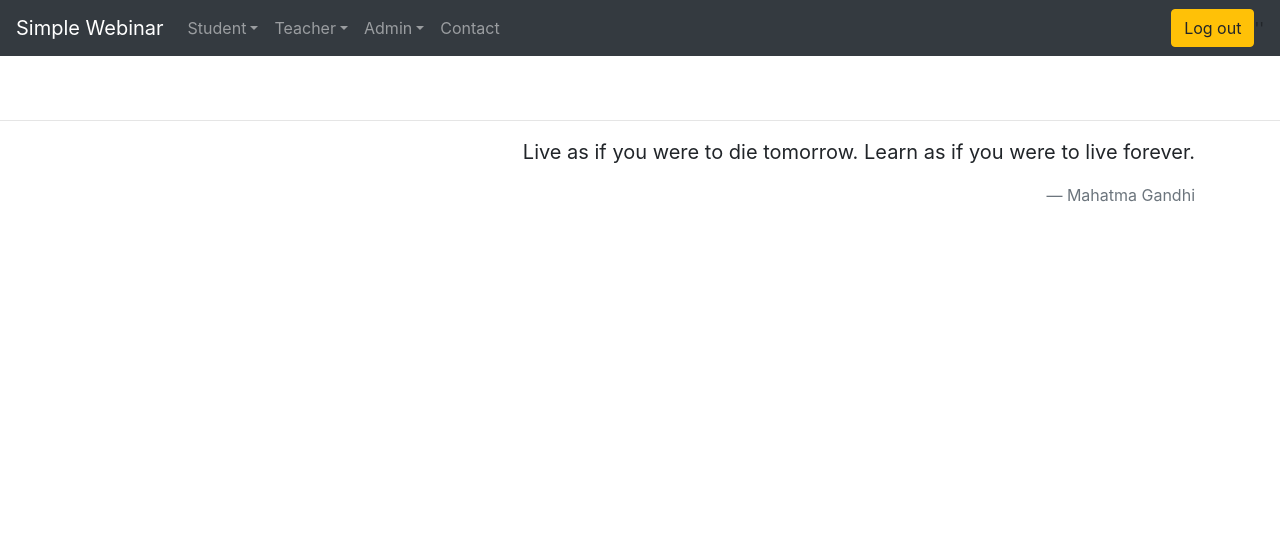
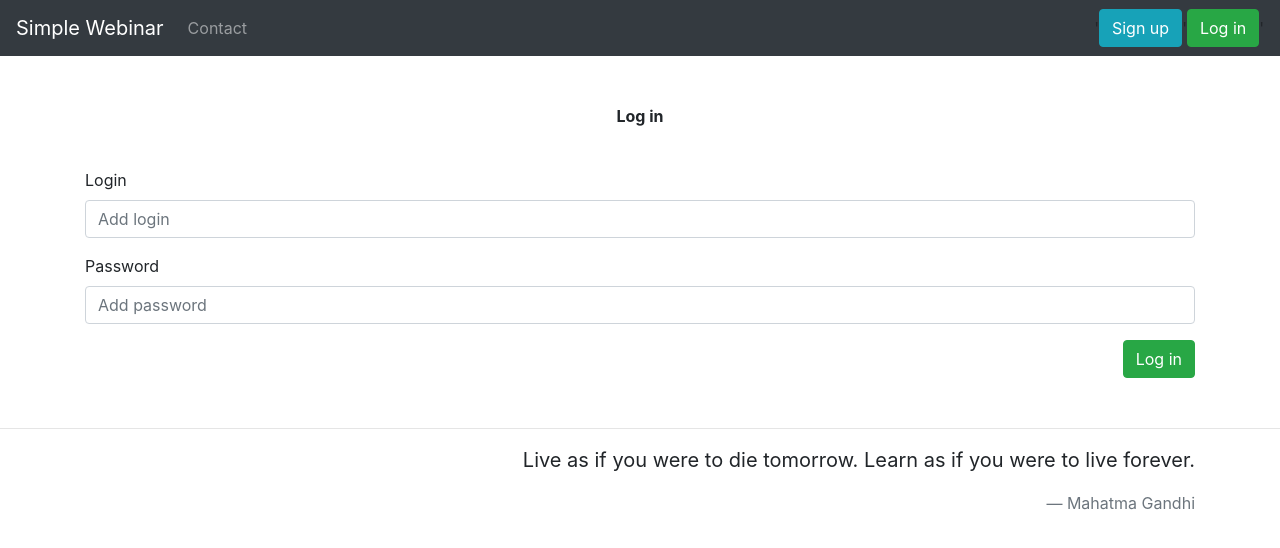
Before and after one commit to s17655/simplewebinar_FE, a React (Create React App) app: page /login in a window 1280 px wide. Shown: the top 548 px of the page. Built offline with nearby package versions, Linux system fonts and the light colour scheme.

Commit message:
completed logging (inc. log out) and navbar navigation

```diff
--- a/src/App.js
+++ b/src/App.js
@@ -1,20 +1,22 @@
 import MyNavbar from "./MyNavbar";
 import MyQuote from "./MyQuote";
 import MyModal from "./components/MyModal.js";
-import Main from "./Main"
+import MyController from "./MyController"
 import React, { Component } from "react";
 
 class App extends Component {
   constructor(props) {
     super(props);
     this.state = {
-      isLoggedIn: true,
+      isLoggedIn: false,
       login: null,
-      isTeacher: true,
-      isAdmin: true,
+      isTeacher: false,
+      isAdmin: false,
+      isModalOpen: false
     };
     this.logOut = this.logOut.bind(this);
     this.logIn = this.logIn.bind(this);
+    this.content=[];
   }
 
   logOut() {
@@ -24,15 +26,18 @@ class App extends Component {
       isTeacher: false,
       isAdmin: false,
     }));
-    this.modal = <MyModal key={Date.now()} isSuccess={true} body= "You were successfully logged out" redirectToHome={true}/>;
+    var newModal = <MyModal
+      key={Date.now()} isSuccess={true} body= "You were successfully logged out" redirectToHome={true}
+    />;
+    this.content.push(newModal);
   }
 
-  logIn() {
+  logIn(pLogin, pIsTeacher, pIsAdmin) {
     this.setState((state) => ({
       isLoggedIn: true,
-      //login: null,
-      //isTeacher: false,
-      //isAdmin: false,
+      login: pLogin,
+      isTeacher: pIsTeacher,
+      isAdmin: pIsAdmin
     }));
   }
 
@@ -50,11 +55,18 @@ class App extends Component {
           isTeacher={isTeacher}
           isAdmin={isAdmin}
           onLogOut={this.logOut}
+        />
+        <MyController
+          isLoggedIn={isLoggedIn}
+          login={login}
+          isTeacher={isTeacher}
+          isAdmin={isAdmin}
           onLogIn={this.logIn}
         />
-        <Main />
         <MyQuote />
-        {this.modal}
+        <div>
+          {this.content.length ? this.content : null}
+        </div>
       </div>
     );
   }
--- a/src/Main.js
+++ /dev/null
@@ -1,15 +0,0 @@
-import React from 'react';
-import { Switch, Route } from 'react-router-dom';
-import PageHome from './pages/Home'
-
-
-const Main = () => {
-  return (
-    <Switch> {/* The Switch decides which component to show based on the current URL.*/}
-      <Route exact path='/' component={PageHome}></Route>}
-{/*      <Route exact path='/signup' component={Signup}></Route>} */}
-    </Switch>
-  );
-}
-
-export default Main;
--- /dev/null
+++ b/src/MyController.js
@@ -0,0 +1,36 @@
+import React from "react";
+import { Switch, Route } from "react-router-dom";
+import PageHome from "./pages/Home";
+import PageLogin from "./pages/Login";
+
+class MyController extends React.Component {
+  constructor(props) {
+    super(props);
+    this.logIn = this.logIn.bind(this);
+  }
+
+  logIn(pLogin, pIsTeacher, pIsAdmin) {
+    this.props.onLogIn(pLogin, pIsTeacher, pIsAdmin);
+  }
+
+
+
+  render() {
+    return (
+      <Switch>
+        {" "}
+        {/* The Switch decides which component to show based on the current URL.*/}
+        <Route exact path="/" ><PageHome/></Route>}
+        <Route exact path="/login"><PageLogin
+          isLoggedIn={this.props.isLoggedIn}
+          login={this.props.isLoggedIn}
+          isTeacher={this.props.isLoggedIn}
+          isAdmin={this.props.isLoggedIn}
+          onLogIn={this.logIn}
+        /></Route>}
+      </Switch>
+    );
+  }
+}
+
+export default MyController;
--- a/src/MyNavbar.js
+++ b/src/MyNavbar.js
@@ -11,7 +11,7 @@ import {
   DropdownToggle,
   DropdownMenu,
   DropdownItem,
-  Button,
+  Button
 } from "reactstrap";
 import { Link } from "react-router-dom";
 
@@ -20,15 +20,10 @@ class MyNavbar extends React.Component {
   constructor(props) {
     super(props);
     this.logOut = this.logOut.bind(this);
-    this.logIn = this.logIn.bind(this);
   }
 
   logOut() {
     this.props.onLogOut();
-  }
-
-  logIn() {
-    this.props.onLogIn();
   }
 
   render() {
@@ -98,13 +93,17 @@ class MyNavbar extends React.Component {
               </NavItem>
             </Nav>
             {isLoggedIn && (
-              <Button color="warning" onClick={this.logOut}>
+              <Button color="secondary"  disabled={true}> Logged as: {login} </Button>
+            )}
+            {"'"}
+            {isLoggedIn && (
+              <Button color="warning"  onClick={this.logOut}>
                 Log out
               </Button>
             )}
             {!isLoggedIn && (
               <Link to="/signup">
-              <Button color="info">Sign up</Button>
+                <Button color="info">Sign up</Button>
               </Link>)}
             {"'"}
             {!isLoggedIn && (
--- a/src/MyQuote.js
+++ b/src/MyQuote.js
@@ -6,6 +6,7 @@ import {
 function MyQuote(props){
     return(
       <div>
+      <br/>
       <br/>
       <br/>
       <hr/>
--- /dev/null
+++ b/src/components/FormHeader.js
@@ -0,0 +1,19 @@
+import React from "react";
+import { Container } from "reactstrap";
+
+function FormHeader(props) {
+  return (
+    <div>
+      <br />
+      <br />
+      <Container>
+        <p className="text-center">
+          <b> {props.text} </b>
+        </p>
+      </Container>
+      <br />
+    </div>
+  );
+}
+
+export default FormHeader;
--- a/src/components/MyModal.js
+++ b/src/components/MyModal.js
@@ -3,11 +3,12 @@ import { Modal, ModalHeader, ModalBody, Button, ModalFooter } from "reactstrap";
 import { Link } from "react-router-dom";
 
 // przy wywołaniu MyModal należy zawsze dodać key={Date.now()}, aby wymusić stworzenie nowej instancji modala
+// props: isSuccess, body, redirectToHome
 class MyModal extends React.Component {
   constructor(props) {
     super(props);
     this.state = {
-      isOpen: true,
+      isOpen: true
     };
     this.onOk = this.onOk.bind(this);
   }
--- /dev/null
+++ b/src/functions/APIfunctions.js
@@ -0,0 +1,46 @@
+import mergeTwoJSONStrings from './otherFunctions.js'
+
+
+//wysylka formularzy (DataForm object, JSON, url)
+export async function submitPost(formData, data2,  url){
+  var options = JSON.stringify(Object.fromEntries(formData));
+
+  if(data2!=null)
+     options = mergeTwoJSONStrings(options,JSON.stringify(data2));
+
+  let response = await fetch(url, {
+    method:'POST',
+    headers: {
+      'Accept': 'application/json',
+      'Content-type':'application/json'
+    },
+    body:
+      options,
+  });
+  return response;
+}
+
+
+
+export async function showError(response){
+  var textError;
+  await response.json()
+  .then
+  (res=>
+    {if(res.hasOwnProperty("ErrorMessage")){
+      textError=res.ErrorMessage;
+    }else{
+      textError = showErrorDataAnnotationsGenerated(res);
+      }
+    }
+  );
+  return textError;
+}
+
+function showErrorDataAnnotationsGenerated(response){
+  var responseText="";
+  for (const property in response.errors) {
+    responseText = responseText + `${response.errors[property]}` +"\n";
+  }
+  return responseText;
+}
--- /dev/null
+++ b/src/functions/otherFunctions.js
@@ -0,0 +1,10 @@
+//łączenie dwóch stringów JSON w jeden
+function mergeTwoJSONStrings (string1, string2){
+  const obj1 = JSON.parse(string1);
+  const obj2 = JSON.parse(string2)
+  const both ={
+   ...obj1,
+   ...obj2
+  }
+ return JSON.stringify(both);
+}
--- a/src/index.js
+++ b/src/index.js
@@ -7,11 +7,11 @@ import {BrowserRouter} from 'react-router-dom'
 import 'bootstrap/dist/css/bootstrap.css';
 
 ReactDOM.render(
-  <React.StrictMode>
+//  <React.StrictMode>
     <BrowserRouter>
       <App />
-    </BrowserRouter>
-  </React.StrictMode>,
+    </BrowserRouter>,
+//  </React.StrictMode>,
   document.getElementById('root')
 );
 
--- /dev/null
+++ b/src/pages/Login.js
@@ -0,0 +1,101 @@
+import React from "react";
+import { Button, Form, FormGroup, Label, Input, Container } from "reactstrap";
+import { submitPost, showError } from "../functions/APIfunctions.js";
+import MyModal from "../components/MyModal.js";
+import FormHeader from "../components/FormHeader.js";
+
+class PageLogin extends React.Component {
+  constructor(props) {
+    super(props);
+    this.state = {
+      isModalOpen: true
+    };
+    this.sendForm = this.sendForm.bind(this);
+    this.inputLogin = React.createRef();
+    this.contentx=[];
+    this.logIn = this.logIn.bind(this);
+  }
+
+  logIn(pLogin, pIsTeacher, pIsAdmin) {
+    this.props.onLogIn(pLogin, pIsTeacher, pIsAdmin);
+  }
+
+  async sendForm() {
+    var success,
+      textBody,
+      redirect = false;
+    const myForm = document.getElementById("loginForm");
+    const formData = new FormData(myForm);
+
+    let response = await submitPost(
+      formData,
+      null,
+      "http://localhost:58870/api/simplewebinar/login/" +
+        this.inputLogin.current.value
+    );
+
+    if (response.ok) {
+      success = true;
+      textBody = await response.text();
+      redirect = true;
+      var respJSON = JSON.parse(textBody);
+      this.logIn(respJSON.login,respJSON.isTeacher,respJSON.isAdmin);
+      textBody="You were successfully logged in!"
+    } else {
+      success = false;
+      textBody = await showError(response);
+      redirect = false;
+    }
+
+    var newModal = <MyModal
+      key={Date.now()} isSuccess={success} body= {textBody} redirectToHome={redirect}
+    />;
+    this.contentx.push(newModal);
+    this.setState((state) => ({
+      isModalOpen: true
+    }));
+  }
+
+  render() {
+    return (
+      <div>
+        <FormHeader text="Log in"/>
+        <Container>
+          <Form id="loginForm">
+            <FormGroup>
+              <Label for="Login">Login</Label>
+              <Input
+                innerRef={this.inputLogin}
+                type="text"
+                name="Login"
+                id="Login"
+                placeholder="Add login"
+              />
+            </FormGroup>
+            <FormGroup>
+              <Label for="Password">Password</Label>
+              <Input
+                type="password"
+                name="Password"
+                id="Password"
+                placeholder="Add password"
+              />
+            </FormGroup>
+            <Button
+              color="success"
+              style={{ float: "right" }}
+              onClick={this.sendForm}
+            >
+              Log in
+            </Button>
+          </Form>
+        </Container>
+        <div>
+          {this.state.isModalOpen ? this.contentx : null}
+        </div>
+      </div>
+    );
+  }
+}
+
+export default PageLogin;
```
Also changed, not shown: 1 other file (tests, documents, lock files or other folders).
